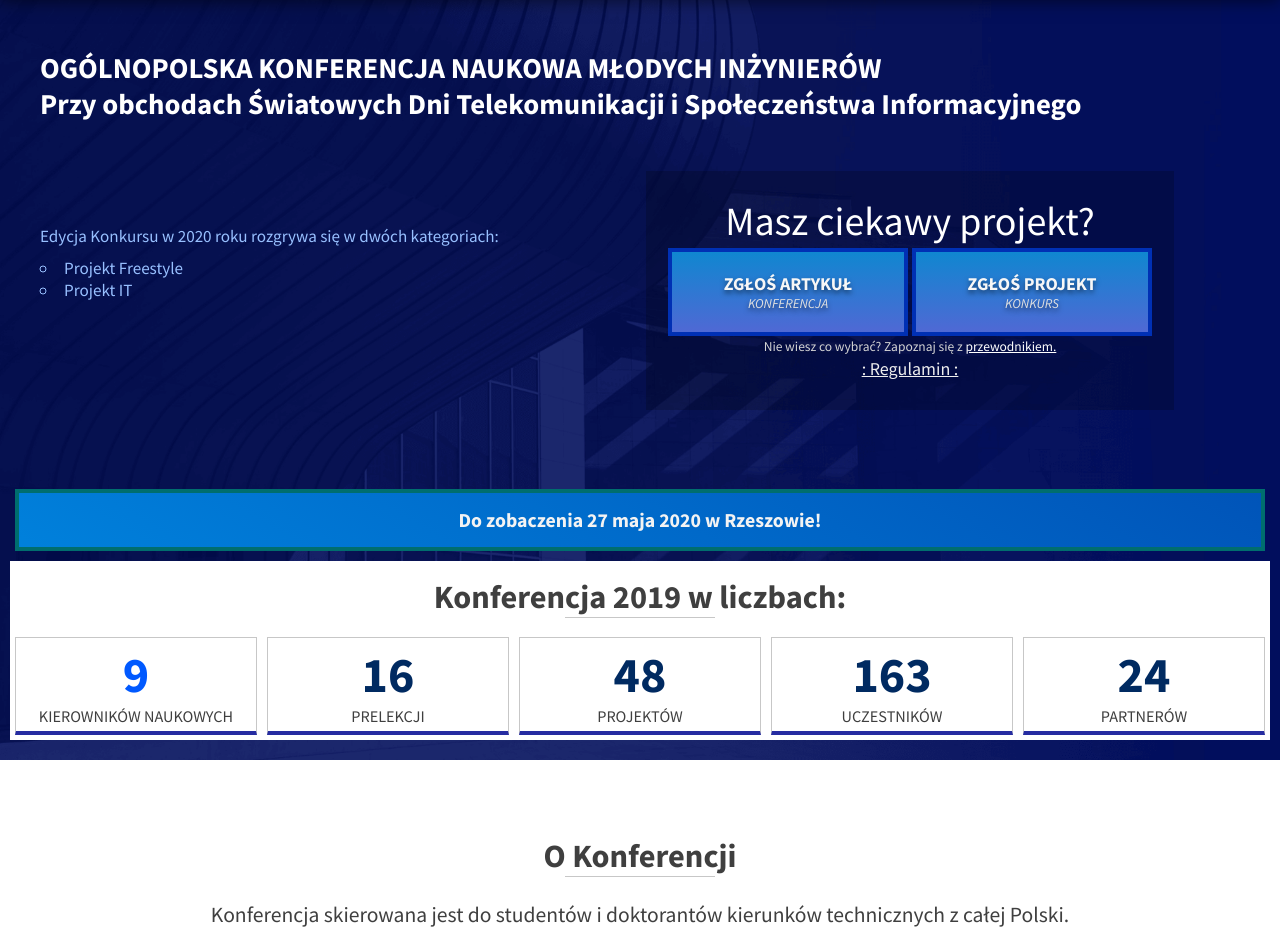
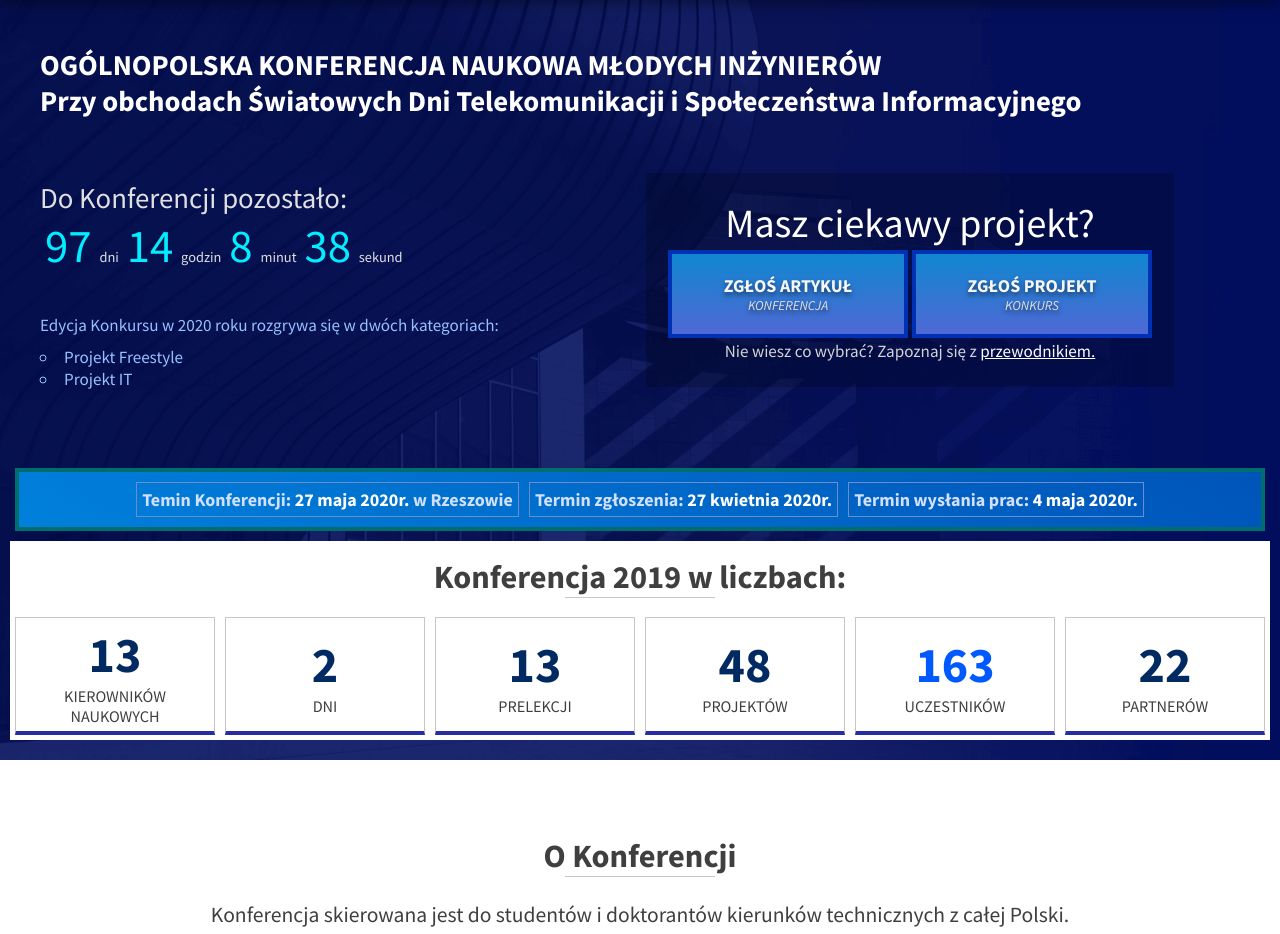
Before and after one commit to mwvabes/kmi-mechatron, a PHP site: page / in a window 1280 px wide. Shown: the part 60-994 px from the top of the page. Run offline with PHP 8.4, Linux system fonts and the light colour scheme; some libraries are stand-ins or nearby versions.

Commit message:
Update conference info

```diff
--- a/index.html
+++ b/index.html
@@ -7,6 +7,7 @@
   <meta name="viewport" content="width=device-width, initial-scale=1.0">
   <meta http-equiv="X-UA-Compatible" content="ie=edge">
   <meta name="theme-color" content="#008ecf">
+
 
   <meta property="og:description"
     content="Konferencja skierowana jest do studentów i doktorantów kierunków technicznych z całej Polski. Jej celem jest przedstawienie oraz zapoznanie się z pracami i osiągnięciami badawczymi młodych inżynierów z naszego kraju." />
@@ -76,10 +77,9 @@
 
     <section class="welcomeScreen">
       <section id="warning">
-        <!-- <h4>UWAGA! Pozostało tylko <span class="remainedDaysToRegistration">7</span> dni na zgłoszenie projektu!</h4>
+        <h4></h4>
         <a href="przewodnik2020.html">Zgłoś się</a>
-        <span id="hideWarning"><i class="far fa-times-circle"></i></span> -->
-        <div id="timeRemainingContainer"></div>
+        <span id="hideWarning"><i class="far fa-times-circle"></i></span>
       </section>
 
       <section id="welcome" class="container">
@@ -107,18 +107,20 @@
                 <h1>Masz ciekawy projekt?</h1>
                 <div class="competeActionButtons">
                   <div class="competeActionButtonSection">
-                    <a href="https://docs.google.com/forms/d/e/1FAIpQLSdiStrISjX6gkUATZrfYdsuUaaTMgXPWZS7roGDMno4blRreg/viewform" class="competeActionButton" target="_blank">Zgłoś artykuł<p>Konferencja</p></a>
+                    <a href="https://docs.google.com/forms/d/e/1FAIpQLSdiStrISjX6gkUATZrfYdsuUaaTMgXPWZS7roGDMno4blRreg/viewform"
+                      class="competeActionButton" target="_blank">Zgłoś artykuł<p>Konferencja</p></a>
                   </div>
                   <!-- <div class="competeActionButtonSection competeActionButtonSectionSpan">
                     <span>albo</span>
                   </div> -->
                   <div class="competeActionButtonSection">
-                    <a href="https://docs.google.com/forms/d/e/1FAIpQLSdsSycmpJQvw0ognamPxuSj2IQK3cRK8aWkQtmPuOcONXUMIA/viewform" class="competeActionButton" target="_blank">Zgłoś projekt<p>Konkurs</p></a>
+                    <a href="https://docs.google.com/forms/d/e/1FAIpQLSdsSycmpJQvw0ognamPxuSj2IQK3cRK8aWkQtmPuOcONXUMIA/viewform"
+                      class="competeActionButton" target="_blank">Zgłoś projekt<p>Konkurs</p></a>
                   </div>
 
                 </div>
-                <p class="whatToChoose">Nie wiesz co wybrać? Zapoznaj się z <a href="/przewodnik2020.html">przewodnikiem.</a></p>
-                <a href="!">: Regulamin :</a>
+                <p class="whatToChoose">Nie wiesz co wybrać? Zapoznaj się z <a
+                    href="/przewodnik2020.html">przewodnikiem.</a></p>
 
               </div>
               <!-- <div class="competeActionContainer competeActionContainerSecond">
@@ -134,7 +136,9 @@
       </section>
 
       <section class="seeYouSoon">
-        <p>Do zobaczenia <span class="conferenceStartDate">27 maja 2020</span> w Rzeszowie!</p>
+        <p>Temin Konferencji: <span class="conferenceStartDate">27 maja 2020r.</span> w Rzeszowie</p>
+        <p>Termin zgłoszenia: <span>27 kwietnia 2020r.</span></p>
+        <p>Termin wysłania prac: <span>4 maja 2020r.</span></p>
       </section>
 
       <section id="conferenceInNumbers">
@@ -142,15 +146,17 @@
           <h1 class="sectionTitle">Konferencja 2019 w liczbach:</h1>
         </div>
         <div class="numElements">
-          <div class="numElement"><span class="number" id="numSupervisors">9</span><span
+          <div class="numElement"><span class="number" id="numSupervisors">13</span><span
               class="inNumbersTitle">Kierowników Naukowych</span></div>
-          <div class="numElement"><span class="number" id="numLectures">16</span><span
+              <div class="numElement"><span class="number" id="numPartners">2</span><span
+                class="inNumbersTitle">Dni</span></div>
+          <div class="numElement"><span class="number" id="numLectures">13</span><span
               class="inNumbersTitle">Prelekcji</span></div>
           <div class="numElement"><span class="number" id="numProjects">48</span><span
               class="inNumbersTitle">Projektów</span></div>
           <div class="numElement"><span class="number" id="numParticipants">163</span><span
               class="inNumbersTitle">Uczestników</span></div>
-          <div class="numElement"><span class="number" id="numPartners">24</span><span
+          <div class="numElement"><span class="number" id="numPartners">22</span><span
               class="inNumbersTitle">Partnerów</span></div>
         </div>
       </section>
@@ -670,9 +676,11 @@
             </div>
           </div>
           <div>
-            <div class="contactMap">
-              <span></span>
-            </div>
+            <a href="https://goo.gl/maps/LrYksJsvqrWZQkcMA" target="_blank" title="Kliknij aby wyznaczyć trasę">
+              <div class="contactMap">
+                <span></span>
+              </div>
+            </a>
           </div>
         </div>
       </section>
@@ -694,7 +702,7 @@
 
   <a id="takeMeUpNav" data-target-id="pageStart" class="takeMeUp"><span><i class="fas fa-arrow-up"></i></span></a>
 
-  <script src="scripts/timeRemainingCounter.js"></script>
+  <script src="./scripts/timeRemainingCounter.js"></script>
   <script src="./scripts/copyToClipboard.js"></script>
   <script src="./scripts/navActions.js"></script>
   <script src="./scripts/highlight.js"></script>
--- a/scripts/navActions.js
+++ b/scripts/navActions.js
@@ -79,3 +79,11 @@ window.addEventListener("scroll", function() {
   if (window.scrollY > 100) document.getElementById("takeMeUpNav").style.display = "flex";
   else document.getElementById("takeMeUpNav").style.display = "none";
 })
+
+document.getElementById("hideWarning").addEventListener("click", function() {
+  document.getElementById("warning").style.opacity = 0;
+  setTimeout(function() {
+    document.querySelector('#warning').style.display = "none";
+  }, 175);
+
+})
--- a/scripts/timeRemainingCounter.js
+++ b/scripts/timeRemainingCounter.js
@@ -1,7 +1,7 @@
 //Settings
 const eventStartDate = new Date(2020, 04, 27, 9, 0, 0).getTime();
-const eventEndDate = new Date(2020, 04, 28, 15, 28, 10).getTime();
-const registrationDateEnd = new Date(2020, 02, 12).getTime();
+const eventEndDate = new Date(2020, 04, 28, 15, 0, 0).getTime();
+const registrationDateEnd = new Date(2020, 03, 27).getTime();
 
 let now = new Date().getTime();
 
@@ -72,12 +72,18 @@ let renderTime = () => {
   const toEventEnd = eventEndDate - now;
   let daysToRegistrationEnd = Math.ceil((registrationDateEnd - now) / (1000 * 60 * 60 * 24)) + 1;
 
-  if (daysToRegistrationEnd < 1) {
+  if (daysToRegistrationEnd == 1) {
     document.getElementById("warning").style.visibility = "visible";
-    document.querySelector('#warning a').style.display = "none";
+    document.querySelector('#warning').style.display = "flex";
+    document.querySelector('#warning h4').innerHTML = "Ostatni dzień na zgłoszenie projektu!";
+  } else if (daysToRegistrationEnd < 1) {
+    document.getElementById("warning").style.visibility = "visible";
+    document.querySelector('#warning').style.display = "flex";
     document.querySelector('#warning h4').innerHTML = "Czas na zgłoszenie projektu już minął";
-  } else if (daysToRegistrationEnd < 15) {
+  } else if (daysToRegistrationEnd > 1 && daysToRegistrationEnd < 15) {
     document.getElementById("warning").style.visibility = "visible";
+    document.querySelector('#warning').style.display = "flex";
+    document.querySelector('#warning > h4').innerHTML = 'UWAGA! Pozostało tylko <span class="remainedDaysToRegistration">kilka</span> dni na zgłoszenie projektu!';
     document.querySelector('#warning > h4 > span.remainedDaysToRegistration').innerHTML = daysToRegistrationEnd;
   }
 
--- a/styles/global.css
+++ b/styles/global.css
@@ -238,6 +238,7 @@ main > div {
   -webkit-box-align: center;
       -ms-flex-align: center;
           align-items: center;
+  flex-direction: row;
 }
 
 #warning h4 {
@@ -698,7 +699,7 @@ footer > * > * > p {
 }
 
 .seeYouSoon {
-  padding: 15px;
+  padding: 10px 15px;
   background-color: rgba(0, 49, 39, 0.8);
   border: 4px solid #006e6e;
   color: #f3f3f3;
@@ -708,12 +709,20 @@ footer > * > * > p {
   display: -webkit-box;
   display: -ms-flexbox;
   display: flex;
-  -webkit-box-orient: vertical;
+  -webkit-box-orient: horizontal;
   -webkit-box-direction: normal;
-      -ms-flex-direction: column;
-          flex-direction: column;
+      -ms-flex-direction: row;
+          flex-direction: row;
   margin: 10px 15px;
   width: calc(100% - 30px);
+  -ms-flex-wrap: wrap;
+      flex-wrap: wrap;
+  -webkit-box-align: center;
+      -ms-flex-align: center;
+          align-items: center;
+  -webkit-box-pack: center;
+      -ms-flex-pack: center;
+          justify-content: center;
   background: linear-gradient(30deg, #00aeff, #002896);
   background-size: 300% 300%;
   -webkit-animation: seeYouSoonAnimation 10s ease infinite;
@@ -745,7 +754,15 @@ footer > * > * > p {
 }
 
 .seeYouSoon p {
-  font-size: 1.1rem;
+  font-size: 1rem;
+  border: 1px solid #6c8ccc;
+  padding: 5px;
+  margin: 0px 5px;
+  color: #d1e0ff;
+}
+
+.seeYouSoon span {
+  color: #FFF;
 }
 
 .email {
--- a/styles/global.scss
+++ b/styles/global.scss
@@ -242,6 +242,7 @@ main>div {
   border-bottom: 1px solid #ff6600;
   transition: opacity 175ms ease-in-out;
   align-items: center;
+  flex-direction: row;
 }
 
 #warning h4 {
@@ -605,7 +606,7 @@ footer>*>*>p {
 }
 
 .seeYouSoon {
-  padding: 15px;
+  padding: 10px 15px;
   background-color: rgba(0, 49, 39, 0.8);
   border: 4px solid #006e6e;
   color: #f3f3f3;
@@ -613,9 +614,12 @@ footer>*>*>p {
   text-align: center;
   font-weight: bold;
   display: flex;
-  flex-direction: column;
+  flex-direction: row;
   margin: 10px 15px;
   width: calc(100% - 30px);
+  flex-wrap: wrap;
+  align-items: center;
+  justify-content: center;
 
   background: linear-gradient(30deg, #00aeff, #002896);
   background-size: 300% 300%;
@@ -631,7 +635,15 @@ footer>*>*>p {
 }
 
 .seeYouSoon p {
-  font-size: 1.1rem;
+  font-size: 1rem;
+  border: 1px solid #6c8ccc;
+  padding: 5px;
+  margin: 0px 5px;
+  color: #d1e0ff;
+}
+
+.seeYouSoon span {
+  color: #FFF;
 }
 
 .email {
--- a/styles/homepage.css
+++ b/styles/homepage.css
@@ -137,6 +137,9 @@ section#quickContact {
           flex: 1;
   -ms-flex-wrap: wrap;
       flex-wrap: wrap;
+  -webkit-box-pack: center;
+      -ms-flex-pack: center;
+          justify-content: center;
 }
 
 .numElement:hover {
@@ -969,13 +972,15 @@ p.conferenceState {
 }
 
 .whatToChoose {
-  font-size: .75em;
+  font-size: .95em;
   color: #d4d4d4;
 }
 
 .whatToChoose a {
   text-decoration: underline;
   color: #FFF;
+  -webkit-transition: color 175ms ease-in-out;
+  transition: color 175ms ease-in-out;
 }
 
 .whatToChoose a:hover {
--- a/styles/homepage.scss
+++ b/styles/homepage.scss
@@ -145,6 +145,7 @@ section#quickContact {
     text-align: center;
     flex: 1;
     flex-wrap: wrap;
+    justify-content: center;
 }
 
 .numElement:hover {
@@ -733,13 +734,14 @@ p.conferenceState {
 }
 
 .whatToChoose {
-    font-size: .75em;
+    font-size: .95em;
     color: #d4d4d4;
 }
 
 .whatToChoose a {
     text-decoration: underline;
     color: #FFF;
+    transition: color 175ms ease-in-out;
 }
 
 .whatToChoose a:hover {
```
Also changed, not shown: przewodnik2020.html (+5 -5 lines), 4 other files.
